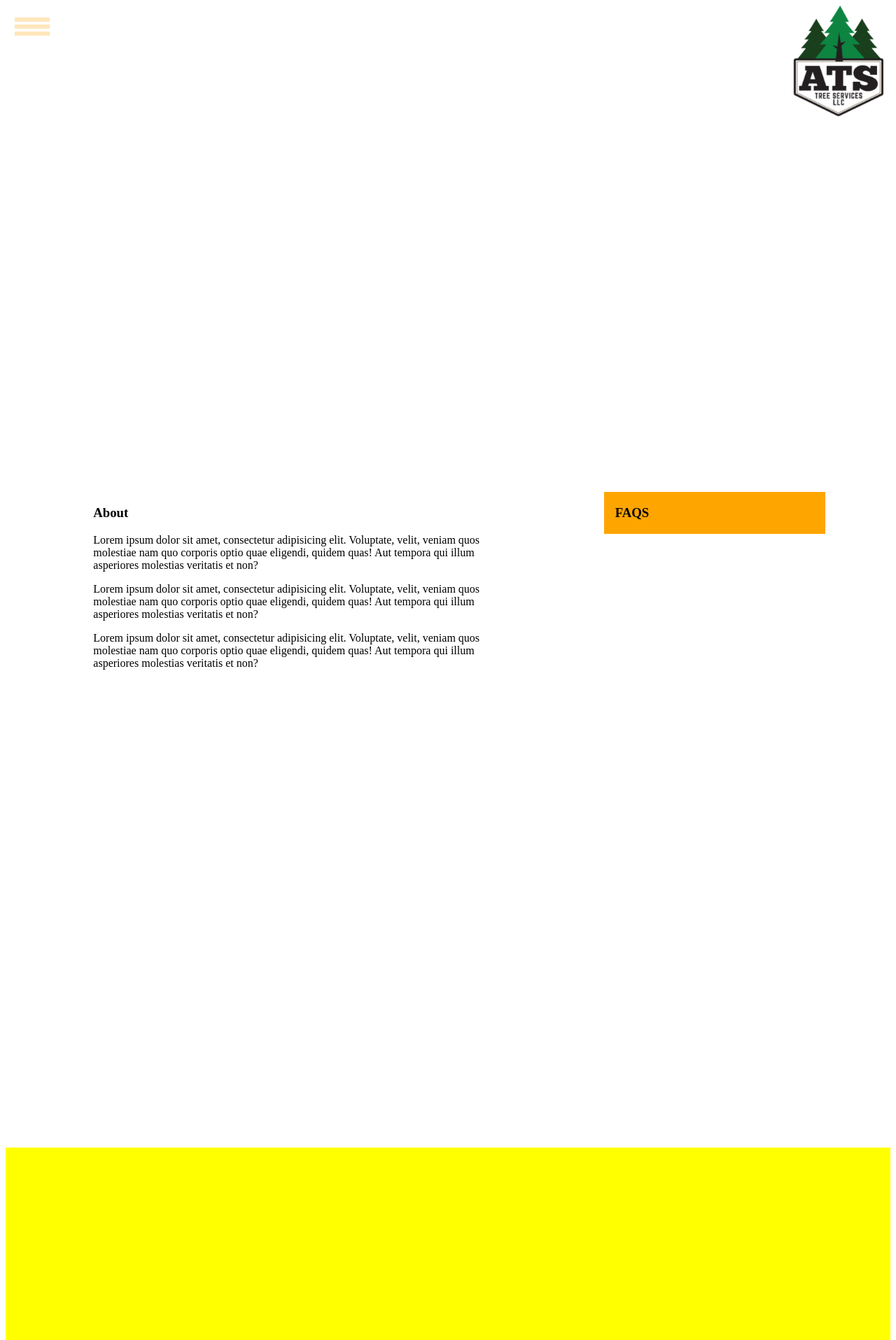
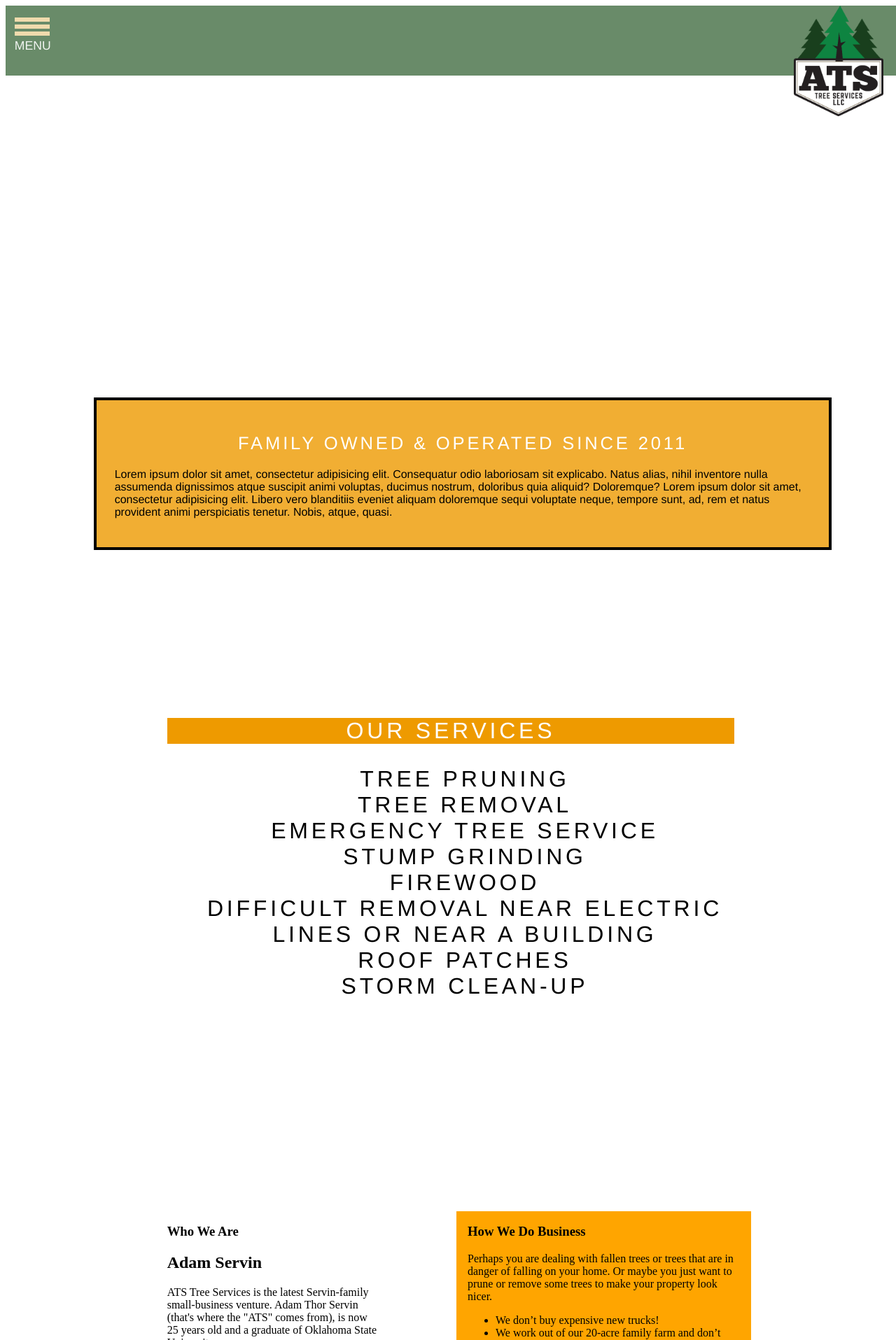
Before and after one commit to erinmahon/ats_services, a Rails app: page / in a window 1280 px wide. Shown: the top 1915 px of the page at 70% size. Run offline with Rails 7, Linux system fonts and the light colour scheme; style sheets or scripts are compiled from the project's sources; some libraries are stand-ins or nearby versions.

Commit message:
formatted services section

```diff
--- a/app/assets/javascripts/application.js
+++ b/app/assets/javascripts/application.js
@@ -45,7 +45,7 @@
 			$('#logo').css({
 			width: '10%',
 			float: 'right',
-			margin: '0% 2%'
+			margin: '0% 2% -5% 0%'
 			});
 
 		}
@@ -65,8 +65,9 @@
 $(document).ready(function() {
 
   jQuery(function($){
-     $( '.menu-btn' ).click(function(){
-     $( '.responsive-menu' ).toggleClass('expand')
+    $( '.menu-btn' ).click(function(){
+     	$( '.responsive-menu' )
+     		.toggleClass('expand')
      })
   })
 
@@ -74,22 +75,23 @@
 
 
 $(document).ready(function() {
-		$('.welcome_message')
-		  .fadeIn(3000)
-		  .show(1000)
-		  .fadeOut(2000)
+	$('.welcome_message')
+	  .fadeIn(3000)
+	  // .fadeOut(3000)
+	})
 
-	})
 
   $(".container > div:gt(0)").hide();
 
   setInterval(function() {
     $('.container > div:first')
-      .fadeOut(1000)
+      .fadeOut(5000)
       .next()
-      .fadeIn(1000)
+      .fadeIn(5000)
       .end()
       .appendTo('.container');
-  },  5000);
-
+  },  3000);
+    $('.slider_caption')
+       .delay(3000)
+       .show(3000);
 });
--- a/app/assets/stylesheets/_about.scss
+++ b/app/assets/stylesheets/_about.scss
@@ -11,17 +11,18 @@
 
 #about {
 	background: tint( $default-black, 10% );
-	height: 1000px;
+	height: 100%;
 	position: relative;
 	clear: both;
-	margin-top: 45%;
+	// margin-top: 20%;
 	z-index: 0;
+	padding: 10%;
 }
 .about_us {
-	@include col(6,12);
+	@include col(4,12);
 	background: white;
 }
 .faqs {
 	background: orange;
-	@include col(3,12);
+	@include col(5,12);
 }
--- a/app/assets/stylesheets/_contact.scss
+++ b/app/assets/stylesheets/_contact.scss
@@ -1,5 +1,20 @@
+// You can use Sass (SCSS) here: http://sass-lang.com/
+
+// COLOR PALLETE VARIBALES
+$default-orange: rgb(238,154,0);
+$default-blue: rgb(52,73,96);
+$default-red: rgb(139,58,58);
+$default-tan: rgb(255,228,181);
+$default-green: rgb(105,139,105);
+$default-white: #ffffff;
+$default-black: #000000;
+
+
+// FONT VARIABLE
+$font-stack: Helvetica, sans-serif;
+
 #contact {
-	background: orange;
+	background: $default-green;
 	height: 1000px;
 	position: relative;
 	clear: both;
--- a/app/assets/stylesheets/_nav.scss
+++ b/app/assets/stylesheets/_nav.scss
@@ -20,6 +20,7 @@
 	margin: 1%;
   @media only screen and (max-width: 768px) {
             margin-top: 5%;
+            height: 50px;
           }
 	li {
 		display: inline-block;
@@ -28,7 +29,7 @@
   			color: $default-white;
       		display: block;
       		text-decoration: none;
-      	&:hover { background: $default-tan; color: $default-green; text-decoration: none; }
+      	&:hover { background: $default-tan; color: $default-blue; text-decoration: none; }
   		}
 	}
 	ul {
@@ -36,6 +37,12 @@
       	top: 100%;
      	  background: $default-blue;
       	padding: 2px;
+        // margin-left: 20%;
+        width: 100%;
+        text-align: center;
+        font: 80% $font-stack;
+        margin-left: 20%;
+        // margin-top: -10%;
 		li {
 			a {
 				color: $default-white;
@@ -85,6 +92,9 @@
 }
 .expand {
 	display: block !important;
+
+  // width: 30%;
+
 }
 .mobile-nav {
 	float: left;
--- a/app/assets/stylesheets/_services.scss
+++ b/app/assets/stylesheets/_services.scss
@@ -1,8 +1,44 @@
+// COLOR PALLETE VARIBALES
+$default-orange: rgb(238,154,0);
+$default-blue: rgb(52,73,96);
+$default-red: rgb(139,58,58);
+$default-tan: rgb(255,228,181);
+$default-green: rgb(105,139,105);
+$default-white: #ffffff;
+$default-black: #000000;
+
+@import 'grid';
+
+$font-stack: Helvetica, sans-serif;
+
 #services {
-	background: yellow;
-	height: 1000px;
+	margin-top: 5%;
+	background: tint( $default-black, 30% );
+	height: 100%;
 	position: relative;
 	clear: both;
+	padding: 10%;
 	// margin-top: 45%;
 	z-index: 0;
+	.services_list {
+		background: $default-white;
+		@include col(10,12);
+		color: black;
+		ul {
+			text-transform: uppercase;
+			font: 200% $font-stack;
+			letter-spacing: 0.15em;
+			text-align: center;
+			li {
+				list-style-type: none;
+			}
+		}
+		.section_header {
+			@extend ul;
+			color: $default-white;
+			background: $default-orange;
+		}
+
+	}
+
 }
--- a/app/assets/stylesheets/_slider.scss
+++ b/app/assets/stylesheets/_slider.scss
@@ -47,24 +47,24 @@
 
 
 // MEDIA QUERY DEFINING SLIDER MARGIN-TOP @ PROGRESSIVE BREAK POINTS
-// .slider {
-//   @media only screen and (max-width: 768px) {
-//     padding-top: 10%;
-//   }
-//   @media only screen and (max-width: 550px) {
-//     padding-top: 15%;
-//   }
-//   @media only screen and (max-width: 500px) {
-//     padding-top: 16%;
-//   }
-//   @media only screen and (max-width: 450px) {
-//     padding-top: 18%;
-//   }
-//   @media only screen and (max-width: 400px) {
-//     padding-top: 20%;
-//   }
-//    @media only screen and (max-width: 350px) {
-//     padding-top: 25%;
-//   }
+.slider {
+  @media only screen and (max-width: 768px) {
+    padding-top: 10%;
+  }
+  @media only screen and (max-width: 550px) {
+    padding-top: 15%;
+  }
+  @media only screen and (max-width: 500px) {
+    padding-top: 16%;
+  }
+  @media only screen and (max-width: 450px) {
+    padding-top: 18%;
+  }
+  @media only screen and (max-width: 400px) {
+    padding-top: 20%;
+  }
+   @media only screen and (max-width: 350px) {
+    padding-top: 25%;
+  }
 
-// }
+}
--- a/app/assets/stylesheets/home.scss
+++ b/app/assets/stylesheets/home.scss
@@ -30,7 +30,7 @@
 	background: tint( $default-black, 30% );
 }
 header {
-	background: tint( $default-green, 10% );
+	background: $default-green;
 	height: 100px;
 	width: 100%;
 	margin: 0 auto;
@@ -60,18 +60,19 @@
 
 section {
 	@include row;
-	padding-top: 5%;
+	padding-top: 10%;
 	font-size: 1em;
+	// margin-top: 5%;
 }
 
 .welcome_message {
 	position: relative;
 	// border: 5px solid black;
-	height: 200px;
+	height: 100px;
 	width: 100%;
 	// margin-top: 2%;
 	color: blue;
-	background: tint( $default-black, 10% );
+	background: tint( $default-orange, 10% );
 	z-index: 5;
 	padding: 2%;
 	display: none;
@@ -100,3 +101,32 @@
 	@include col(1,12);
 	background: green;
 }
+
+.slider_caption {
+	@include col(10,12);
+	clear: both;
+	position: relative;
+	margin-top: 30%;
+	background: rgba( $default-orange, .8 );
+	width: 80%;
+	margin-left: 10%;
+	display: none;
+	z-index: 10;
+	height: 100%;
+	box-shadow: 0px 0px 5px #fff;
+	padding: 2%;
+	border: 4px solid black;
+	// @media only screen and (max-width: 768px) {
+ //    	display: hidden;
+ //  	}
+ 	h1 {
+		text-transform: uppercase;
+		letter-spacing: 0.15em;
+		font: 160% $font-stack;
+		color: white;
+		text-align: center;
+ 	}
+ 	p {
+ 		font: 100% $font-stack;
+ 	}
+}
--- a/app/views/home/_about.html.erb
+++ b/app/views/home/_about.html.erb
@@ -1,18 +1,33 @@
 <section id="about">
-	<div class="section_header">
-	</div>
 	<div class="content_buffer">
 	</div>
 	<div class="about_us">
-		<h1 class="section_header">About</h1>
-		<p>Lorem ipsum dolor sit amet, consectetur adipisicing elit. Voluptate, velit, veniam quos molestiae nam quo corporis optio quae eligendi, quidem quas! Aut tempora qui illum asperiores molestias veritatis et non?</p>
-		<p>Lorem ipsum dolor sit amet, consectetur adipisicing elit. Voluptate, velit, veniam quos molestiae nam quo corporis optio quae eligendi, quidem quas! Aut tempora qui illum asperiores molestias veritatis et non?</p>
-		<p>Lorem ipsum dolor sit amet, consectetur adipisicing elit. Voluptate, velit, veniam quos molestiae nam quo corporis optio quae eligendi, quidem quas! Aut tempora qui illum asperiores molestias veritatis et non?</p>
+		<h1 class="section_header">Who We Are</h1>
+		<h2>Adam Servin</h2>
+		<p>ATS Tree Services is the latest Servin-family small-business venture. Adam Thor Servin (that's where the "ATS" comes from), is now 25 years old and a graduate of Oklahoma State University.</p>
+		<p>Adam started working in the family businesses when he was old enough to walk! Later, he worked his way through college and gained experience with other employers at Midlantic Machinery, Haines and Kibblehouse, and Merck, Sharpe and Dohme.</p>
+		<p>With his own savings, Adam has now purchased 2 trucks, a chipper, conveyor, 6-way log splitter, climbing and safety equipment, plus all the tools of the trade and other specialized machines.  Adam does all his own mechanical service on the equipment.  Other family members assist and work with Adam as the driver and entrepreneur behind ATS Tree Services.  We are proud of another family small business, and look forward to three more potential businesses as Adam's younger siblings work to save the money needed to start their own ventures in the future.</p>
+		<p>David Servin with sons Adam, Alex, & Andrew, celebrating the Eagle Rank earned by all the Servin boys!</p>
 	</div>
 	<div class="content_buffer">
 	</div>
 	<div class="faqs">
-		<h1 class="section_header">FAQS</h1>
+		<h1 class="section_header">How We Do Business</h1>
+		<p>Perhaps you are dealing with fallen trees or trees that are in danger of falling on your home.  Or maybe you just want to prune or remove some trees to make your property look nicer.</p>
+		<ul>
+			<li>We don’t buy expensive new trucks!</li>
+			<li>We work out of our 20-acre family farm and don’t support a commercial business front.</li>
+			<li>We don’t pay a lot for advertising. You will get us our next job! It’s simple.  It works!</li>
+			<li>Our work is done mostly by family members instead of employees.</li>
+			<li>We take the time to talk and LISTEN to you. We take special care of senior citizens and appreciate their wisdom and all they have done.</li>
+			<li>We consider ALL your options, including creative ways to get the work done cheaper.</li>
+			<li>We treat you like part of our family, and in turn, you will treat us like part of yours!</li>
+			<li>We’re Christians.  We don’t push that on you.  But we try to exemplify that by walking worthy!</li>
+			<li>We don’t get paid till the end of the day, after the work is done and you are satisfied.</li>
+			<li>We save on expenses.  But we are insured and do professional work.  We pass the savings on to you.<li>
+		</ul>
+		<p>This is a winning formula for customer service that has served our family well.  It’s the same work ethic and pride that our family has employed in several ventures since the 1930’s.  Simple!</p>
+		<p>We will always take time to understand your needs, schedule work at a time that is good for you, and make sure that we are doing your project the way you want it done! Our family small-business tradition was established in 1930, and has now included 4 generations of family-run businesses.  Today, we still have two generations working together using proven small-business methods that enable us to provide superior service at competitive pricing and still make a comfortable living to support our own family!</p>
 <!-- 		<p>How is the pricing determined:  That depends on a number of factors including the number of trees, the work desired, the height and width of the trees, whether tree materials must be chipped and hauled away, how many assistants will be required, the safety factors involved, the proximity to buildings and other obstacles, and frankly, how nice you are (we love working for nice appreciative people).  In the end, the pricing must cover our expenses including equipment maintenance, labor, and a fair profit.</p>
 		<p>How small of a job will you do?  We can come out to cut down one small tree if you like.  We try to fit small jobs between big jobs while we are in the area. That makes sense, doesn't it?</p>
 		<p>How big of a job can you do?  We can clear cut up to one acre of woods in what we would comfortably quote as one project.</p>
--- a/app/views/home/_header.html.erb
+++ b/app/views/home/_header.html.erb
@@ -12,8 +12,8 @@
 		<div class="responsive-menu">
 	    	<ul>
 	    		<li><%= link_to "Home", "#home" %></li>
+	    		<li><%= link_to "Services", "#services" %></li>
 	    		<li><%= link_to "About", "#about" %></li>
-				<li><%= link_to "Services", "#services" %></li>
 				<li><%= link_to "Contact", "#contact" %></li>
 			</ul>
 	    </div>
--- a/app/views/home/_services.html.erb
+++ b/app/views/home/_services.html.erb
@@ -1,2 +1,19 @@
 <section id="services">
+	<div class="content_buffer">
+	</div>
+	<div class="services_list">
+		<h1 class="section_header">Our Services</h1>
+		<ul>
+			<li>Tree Pruning</li>
+			<li>Tree Removal</li>
+			<li>Emergency Tree Service</li>
+			<li>Stump Grinding</li>
+			<li>Firewood</li>
+	 		<li>Difficult removal near electric lines or near a building</li>
+	 		<li>Roof Patches</li>
+	 		<li>Storm Clean-up</li>
+	 	</ul>
+	 </div>
+	 <div class="content_buffer">
+	</div>
 </section>
--- a/app/views/home/_slider.html.erb
+++ b/app/views/home/_slider.html.erb
@@ -2,13 +2,14 @@
 	<div class="welcome_message">
 		<div class="intro">
 			<h1>Welcome to ATS Tree Services!</h1>
-			<h2>Professional. Promt. Curtious.</h2>
+			<!-- <h2>Professional. Promt. Curtious.</h2> -->
 		</div>
 	</div>
 	<div id="slider" class="slider">
 		<div class="container">
 		    <div class="slide" id="slide_1">
 				<%= image_tag("tree_path.png", class: "slider_photo") %>
+				<figcaption>Testing</figcaption>
 		    </div>
 		    <div class="slide" id="slide_2">
 		    	<%= image_tag("servin_boys.png", class: "slider_photo") %>
@@ -21,4 +22,13 @@
 		    </div>
 		</div>
 	</div>
+	<div class="content_buffer">
+	</div>
+	<div class="slider_caption">
+		<h1>Family Owned & Operated Since 2011</h1>
+		<p>Lorem ipsum dolor sit amet, consectetur adipisicing elit. Consequatur odio laboriosam sit explicabo. Natus alias, nihil inventore nulla assumenda dignissimos atque suscipit animi voluptas, ducimus nostrum, doloribus quia aliquid? Doloremque? Lorem ipsum dolor sit amet, consectetur adipisicing elit. Libero vero blanditiis eveniet aliquam doloremque sequi voluptate neque, tempore sunt, ad, rem et natus provident animi perspiciatis tenetur. Nobis, atque, quasi.</p>
+	</div>
+	<div class="content_buffer">
+	</div>
+
 </div>
--- a/app/views/home/index.html.erb
+++ b/app/views/home/index.html.erb
@@ -1,8 +1,8 @@
 <%= render 'home/header' %>
 <%= render 'home/slider' %>
 
+<%= render 'home/services' %>
 <%= render 'home/about' %>
-<%= render 'home/services' %>
 <%= render 'home/contact' %>
 
 <%= render 'home/footer' %>
```
